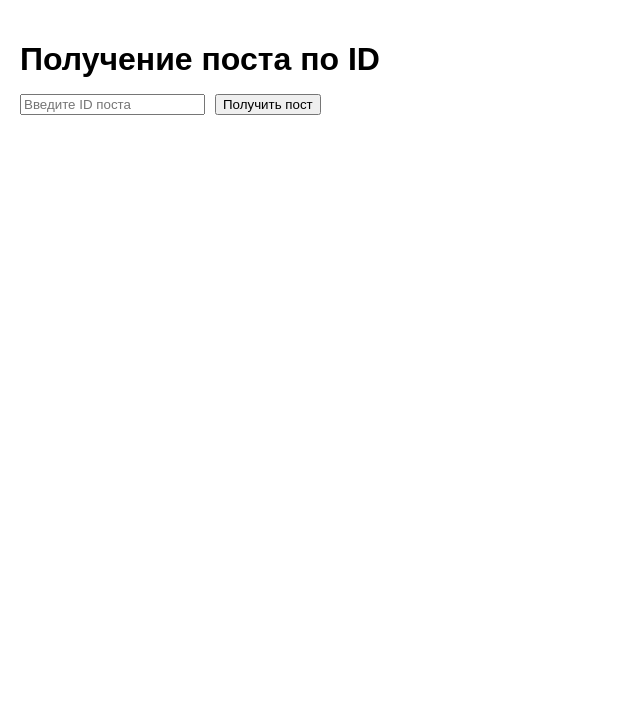
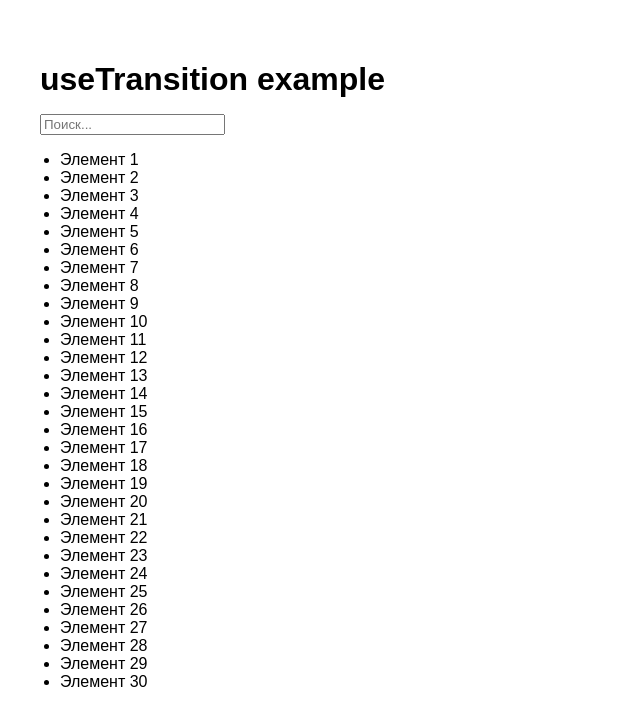
Before and after one commit to huhsoe/react, a React (Vite) app in the folder my-react-app/: page / in a window 1280 px wide. Shown: the top 726 px of the page, without its empty margins (0-640 px from the left). Built offline with nearby package versions, Linux system fonts and the light colour scheme.

Commit message:
usetransition

```diff
--- a/my-react-app/src/App.jsx
+++ b/my-react-app/src/App.jsx
@@ -1,40 +1,7 @@
-import { useState } from 'react';
+import SearchTransition from './components/SearchTransition/SearchTransition';
 
 function App() {
-  const [postId, setPostId] = useState('');
-  const [post, setPost] = useState(null);
-
-  const getPost = async () => {
-    if (!postId) return;
-
-    const response = await fetch(`https://jsonplaceholder.typicode.com/posts/${postId}`);
-    const data = await response.json();
-    setPost(data);
-  };
-
-  return (
-    <div>
-      <h1>Получение поста по ID</h1>
-
-      <input
-        type="number"
-        placeholder="Введите ID поста"
-        value={postId}
-        onChange={(e) => setPostId(e.target.value)}
-      />
-
-      <button onClick={getPost} style={{ marginLeft: '10px' }}>
-        Получить пост
-      </button>
-
-      {post && post.id && (
-        <div style={{ marginTop: '20px' }}>
-          <h2>{post.title}</h2>
-          <p>{post.body}</p>
-        </div>
-      )}
-    </div>
-  );
+  return <SearchTransition />;
 }
 
 export default App;
--- /dev/null
+++ b/my-react-app/src/components/SearchTransition/SearchTransition.jsx
@@ -0,0 +1,48 @@
+import { useState, useTransition } from 'react';
+
+const bigArray = Array.from(
+  { length: 3000 },
+  (_, i) => `Элемент ${i + 1}`
+);
+
+export default function SearchTransition() {
+  const [query, setQuery] = useState('');
+  const [filtered, setFiltered] = useState(bigArray);
+
+  const [isPending, startTransition] = useTransition();
+
+  const handleChange = (e) => {
+    const value = e.target.value;
+
+    setQuery(value);
+
+    startTransition(() => {
+      const result = bigArray.filter((item) =>
+        item.toLowerCase().includes(value.toLowerCase())
+      );
+
+      setFiltered(result);
+    });
+  };
+
+  return (
+    <div style={{ padding: '20px' }}>
+      <h1>useTransition example</h1>
+
+      <input
+        type="text"
+        placeholder="Поиск..."
+        value={query}
+        onChange={handleChange}
+      />
+
+      {isPending && <p>Загрузка...</p>}
+
+      <ul>
+        {filtered.slice(0, 30).map((item) => (
+          <li key={item}>{item}</li>
+        ))}
+      </ul>
+    </div>
+  );
+}
```
Also changed, not shown: my-react-app/src/UserCard.jsx (deleted, +0 -10 lines).
